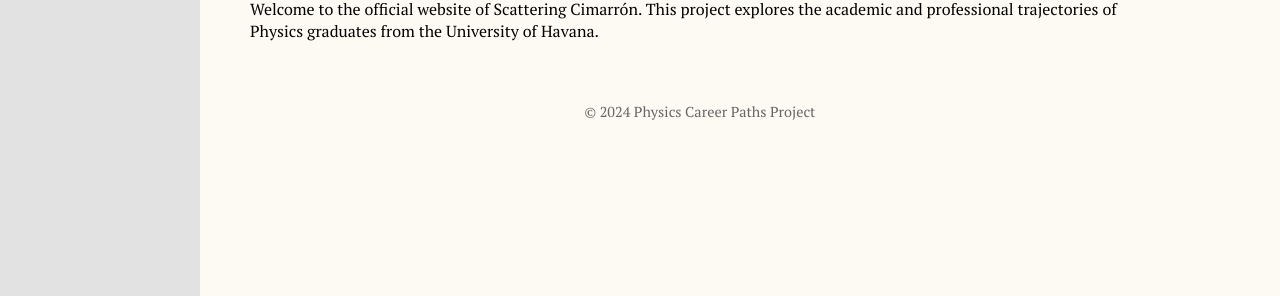
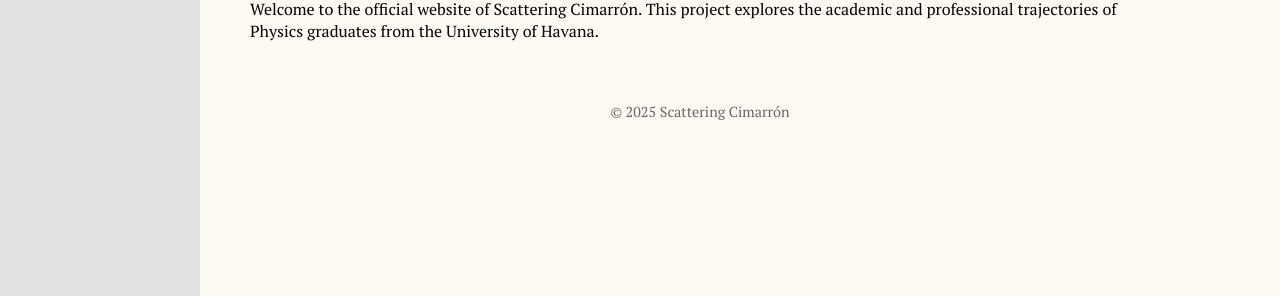
Before and after one commit to Gretica/Tracking_Cuban_Physicists, a Jekyll site: the page built from index.md, in a window 1280 px wide. Shown: the part 170-466 px from the top of the page. Built offline with Jekyll 4.4.1, drawn with Linux system fonts in a browser that asks for light colours.

Commit message:
Update default.html

```diff
--- a/_layouts/default.html
+++ b/_layouts/default.html
@@ -91,7 +91,7 @@
     {{ content }}
 
     <footer>
-      &copy; 2024 Physics Career Paths Project
+      &copy; 2025 Scattering Cimarrón
     </footer>
   </main>
 </body>
```
